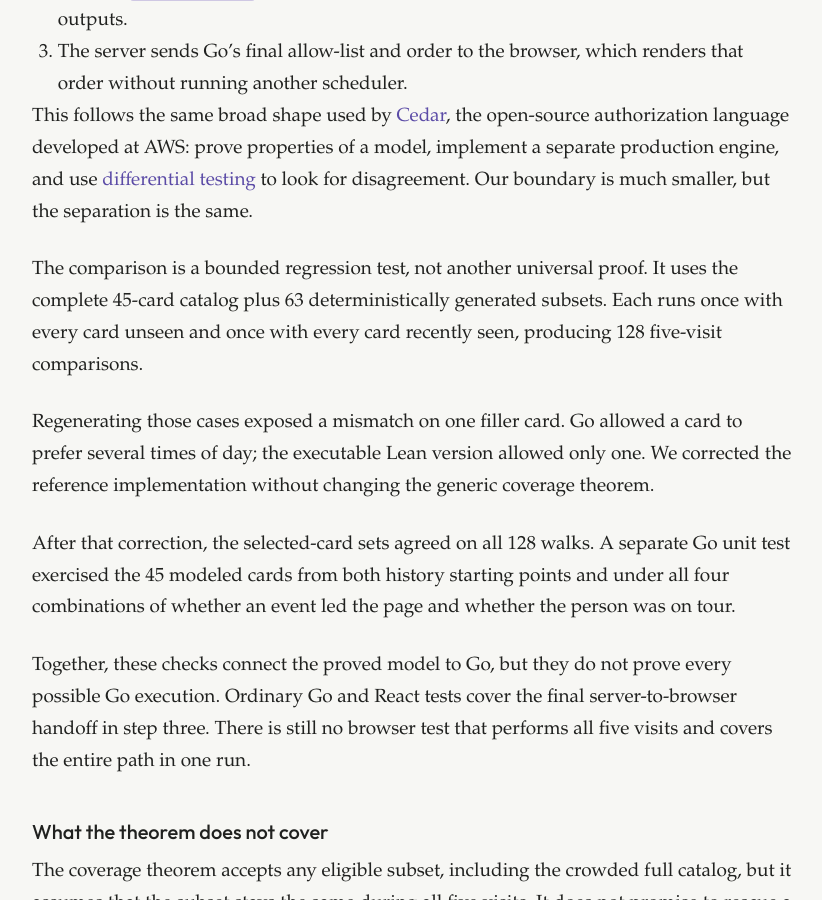
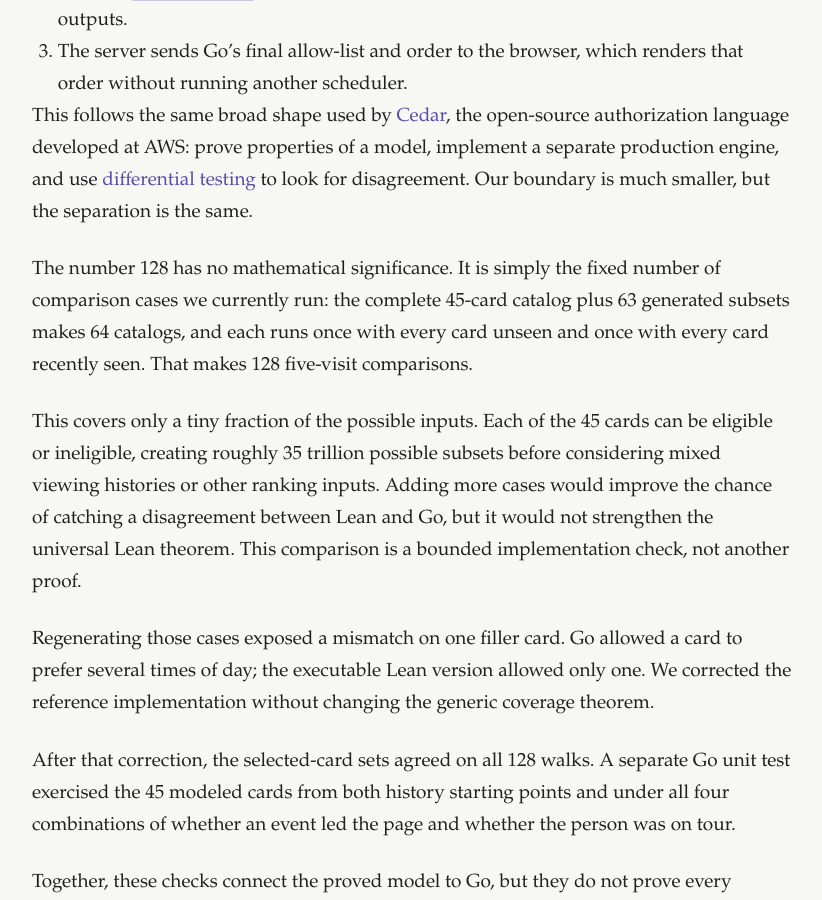
Before and after one commit to cmeiklejohn/cmeiklejohn.github.io, a Jekyll site: the page built from _posts/2026-08-24-every-card-will-show.markdown, in a window 1280 px wide and 900 px high, scrolled down 9167 px. Shown: the whole window, without its empty margins (228-1050 px from the left). Built offline with Jekyll 4.4.1, drawn with Linux system fonts in a browser that asks for light colours.

Commit message:
Explain the 128 differential cases

```diff
--- a/_posts/2026-08-24-every-card-will-show.markdown
+++ b/_posts/2026-08-24-every-card-will-show.markdown
@@ -184,7 +184,9 @@ The proof so far is about Lean. The production selector, `lotCapCards`, is a sep
 
 This follows the same broad shape used by [Cedar](https://docs.cedarpolicy.com/other/security.html), the open-source authorization language developed at AWS: prove properties of a model, implement a separate production engine, and use [differential testing](https://en.wikipedia.org/wiki/Differential_testing) to look for disagreement. Our boundary is much smaller, but the separation is the same.
 
-The comparison is a bounded regression test, not another universal proof. It uses the complete 45-card catalog plus 63 deterministically generated subsets. Each runs once with every card unseen and once with every card recently seen, producing 128 five-visit comparisons.
+The number 128 has no mathematical significance. It is simply the fixed number of comparison cases we currently run: the complete 45-card catalog plus 63 generated subsets makes 64 catalogs, and each runs once with every card unseen and once with every card recently seen. That makes 128 five-visit comparisons.
+
+This covers only a tiny fraction of the possible inputs. Each of the 45 cards can be eligible or ineligible, creating roughly 35 trillion possible subsets before considering mixed viewing histories or other ranking inputs. Adding more cases would improve the chance of catching a disagreement between Lean and Go, but it would not strengthen the universal Lean theorem. This comparison is a bounded implementation check, not another proof.
 
 Regenerating those cases exposed a mismatch on one filler card. Go allowed a card to prefer several times of day; the executable Lean version allowed only one. We corrected the reference implementation without changing the generic coverage theorem.
 
```
